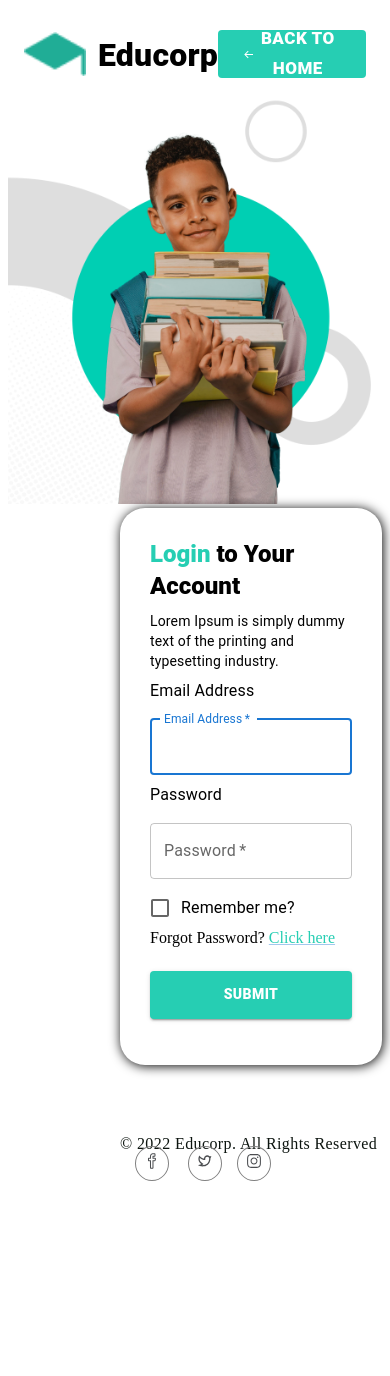
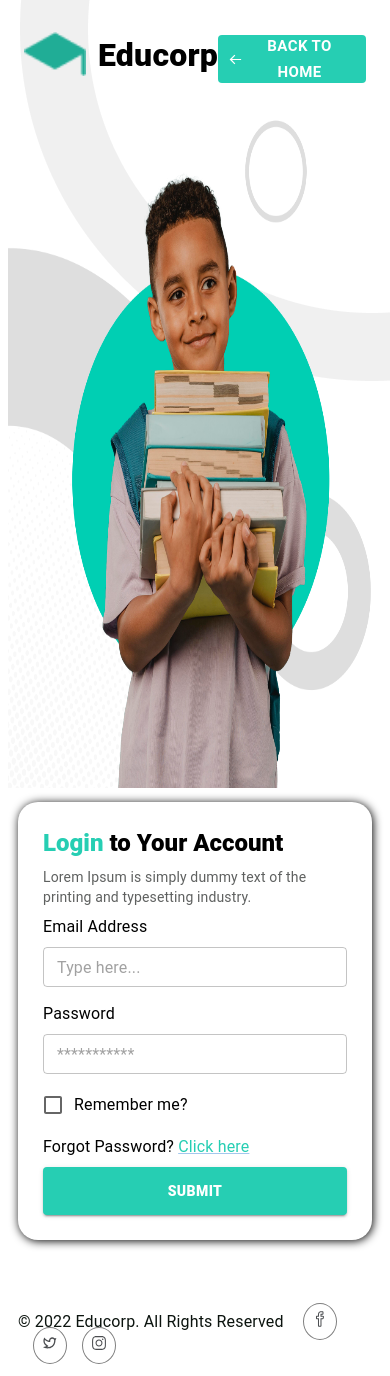
Before and after one commit to govindmit/school-frontend, a Next.js app: page /login in a window 390 px wide. Before the commit the page ends 1197 px from the top, so only its background shows below. Built offline with nearby package versions, Linux system fonts and the light colour scheme.

Commit message:
changes in form

```diff
--- a/pages/login.tsx
+++ b/pages/login.tsx
@@ -27,7 +27,7 @@
   };
   return (
     <>
-      <Container>
+      <Container className="login-page">
         <header>
           <IconButton
             size="large"
@@ -64,9 +64,9 @@
           <Container
             component="main"
             style={{
-              boxShadow: "1px 1px 12px 0px",
-              borderRadius: "25px",
-              padding: "30px",
+              boxShadow: "1px 1px 10px 0px",
+              borderRadius: "20px",
+              padding: "25px",
             }}
           >
             <Box>
@@ -77,7 +77,7 @@
               >
                 <span style={{ color: "#26CEB3" }}>Login</span> to Your Account
               </Typography>
-              <Typography variant="body2">
+              <Typography variant="body2" style={{ color: "#5F6160" }}>
                 Lorem Ipsum is simply dummy text of the printing and typesetting
                 industry.
               </Typography>
@@ -89,28 +89,20 @@
               >
                 <Typography>Email Address</Typography>
                 <TextField
-                  margin="normal"
-                  required
+                  style={{ marginTop: "8px" }}
                   fullWidth
-                  id="email"
-                  label="Email Address"
+                  size="small"
                   name="email"
-                  autoComplete="email"
-                  autoFocus
+                  placeholder="Type here..."
                 />
-                <Typography>Password</Typography>
+                <Typography style={{ marginTop: "15px" }}>Password</Typography>
                 <TextField
-                  margin="normal"
-                  required
+                  style={{ marginTop: "8px" }}
                   fullWidth
-                  name="password"
-                  label="Password"
-                  type="password"
-                  id="password"
-                  autoComplete="current-password"
+                  size="small"
+                  placeholder="***********"
                 />
-
-                <Grid container>
+                <Grid container style={{ marginTop: "10px" }}>
                   <Grid item xs>
                     <FormControlLabel
                       control={<Checkbox value="remember" color="primary" />}
@@ -118,10 +110,10 @@
                     />
                   </Grid>
                   <Grid item>
-                    <span>
+                    <Typography style={{ marginTop: "9px" }}>
                       Forgot Password?{" "}
                       <Link style={{ color: "#26CEB3" }}>Click here</Link>{" "}
-                    </span>
+                    </Typography>
                   </Grid>
                 </Grid>
                 <Button
@@ -129,7 +121,7 @@
                   type="submit"
                   fullWidth
                   variant="contained"
-                  sx={{ mt: 3, mb: 2 }}
+                  sx={{ mt: 1 }}
                 >
                   Submit
                 </Button>
@@ -137,7 +129,7 @@
             </Box>
           </Container>
           <footer>
-            <p>
+            <Typography>
               © 2022 Educorp. All Rights Reserved{" "}
               <a
                 href="http://www.polymer-project.org/"
@@ -175,7 +167,7 @@
               >
                 <RxInstagramLogo />
               </a>
-            </p>
+            </Typography>
           </footer>
         </div>
       </section>
--- a/styles/auth.css
+++ b/styles/auth.css
@@ -3,6 +3,13 @@
   justify-content: space-between;
   margin-top: 30px;
 }
+
+body {
+  background: url("../public/circle-img.png");
+  background-repeat: no-repeat;
+  background-position: right top;
+}
+
 .nav-bar button {
   background-color: "#26ceb3";
   color: white;
@@ -16,7 +23,7 @@
 .productive img {
   width: 100%;
   max-width: 600px;
-  height: auto;
+  height: 700px;
 }
 
 button {
@@ -38,7 +45,8 @@
 }
 
 .productive-content {
-  padding-left: 7rem;
+  padding-left: 12rem;
+  max-width: 450px;
 }
 
 @media (max-width: 1000px) {
@@ -62,8 +70,51 @@
     color: white;
     font-size: 8px;
     font-weight: 700;
-    padding-left: 20px;
-    padding-right: 20px;
+    padding-left: 10px;
+    padding-right: 10px;
+    margin-top: 5px;
+    margin-bottom: 5px;
+  }
+  .productive-content {
+    padding-left: 0rem;
+    padding: 10px;
+    max-width: 450px;
+  }
+}
+
+@media (max-width: 675px) {
+  .nav-bar button {
+    background-color: "#26ceb3";
+    color: white;
+    font-size: 15px;
+    font-weight: 700;
+    padding-left: 10px;
+    padding-right: 10px;
+    margin-top: 5px;
+    margin-bottom: 5px;
+  }
+  .productive-content {
+    padding-left: 0rem;
+    padding: 10px;
+    max-width: 450px;
+  }
+}
+
+@media (max-width: 900px) {
+  .nav-bar button {
+    background-color: "#26ceb3";
+    color: white;
+    font-size: 15px;
+    font-weight: 700;
+    padding-left: 10px;
+    padding-right: 10px;
+    margin-top: 5px;
+    margin-bottom: 5px;
+  }
+  .productive-content {
+    padding-left: 0rem;
+    padding: 10px;
+    max-width: 450px;
   }
 }
 
```
Also changed, not shown: pages/forgotpassword.tsx (+10 -13 lines), pages/resetpassword.tsx (+22 -21 lines), public/circle-img.png (added), 7 other files (tests, documents, lock files or other folders).
